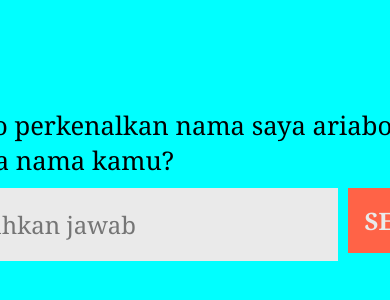
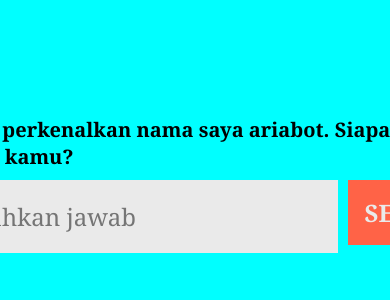
Before and after one commit to Ariaeka00/aria_bhot, a plain HTML site: page index.html in a window 390 px wide. Shown: the part 238-538 px from the top of the page. Drawn offline with Linux system fonts and the light colour scheme.

Commit message:
Add files via upload

```diff
--- a/style.css
+++ b/style.css
@@ -11,6 +11,7 @@
     justify-content: center;
     align-items: center;
     min-height: 100vh;
+
 }
 
 .wrapper {
@@ -47,6 +48,15 @@ button {
 }
 
 #pertanyaan {
+    display: flex;
+    flex-wrap: wrap;
     font-size: 1.6em;
     font-weight: 500;
 }
+
+@media screen and (max-width: 500px) {
+    #pertanyaan {
+        font-size: 20px;
+        font-weight: 800;
+    }
+}
```
